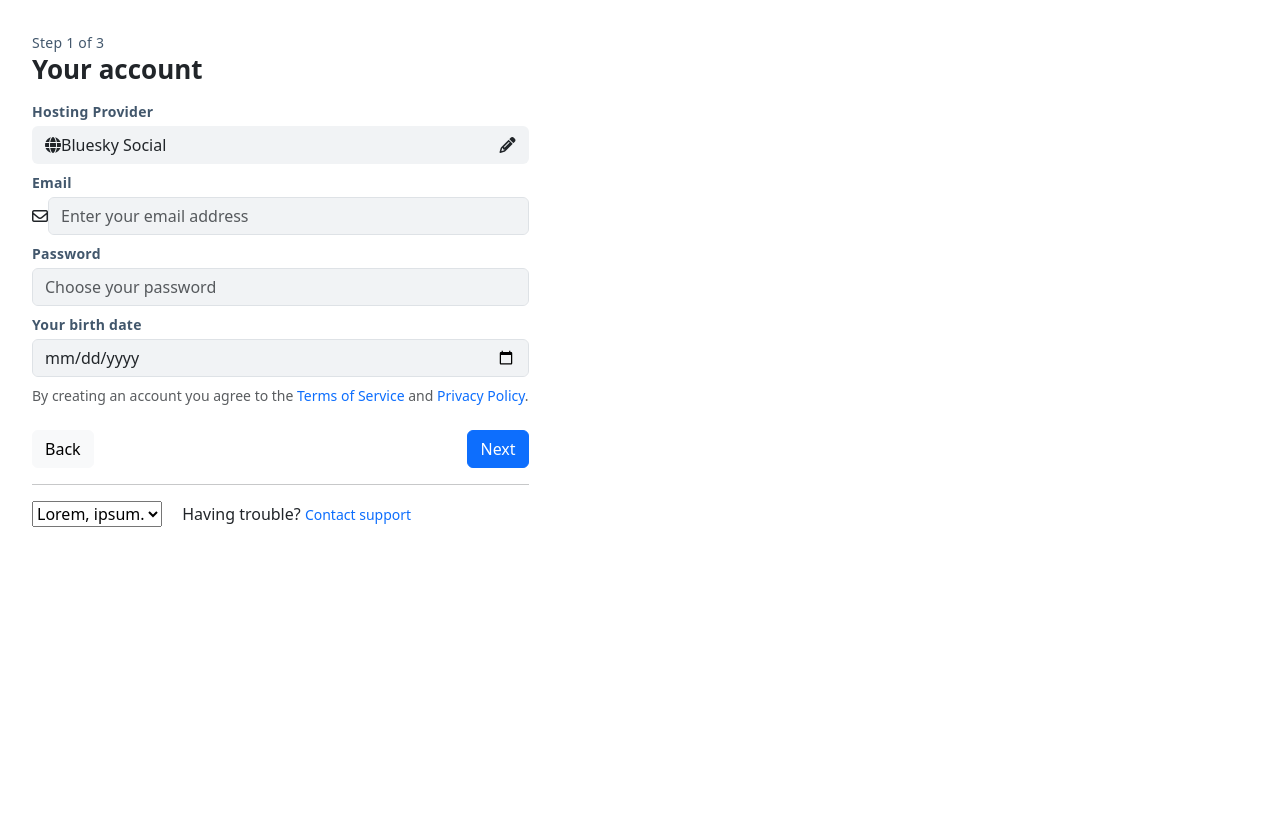
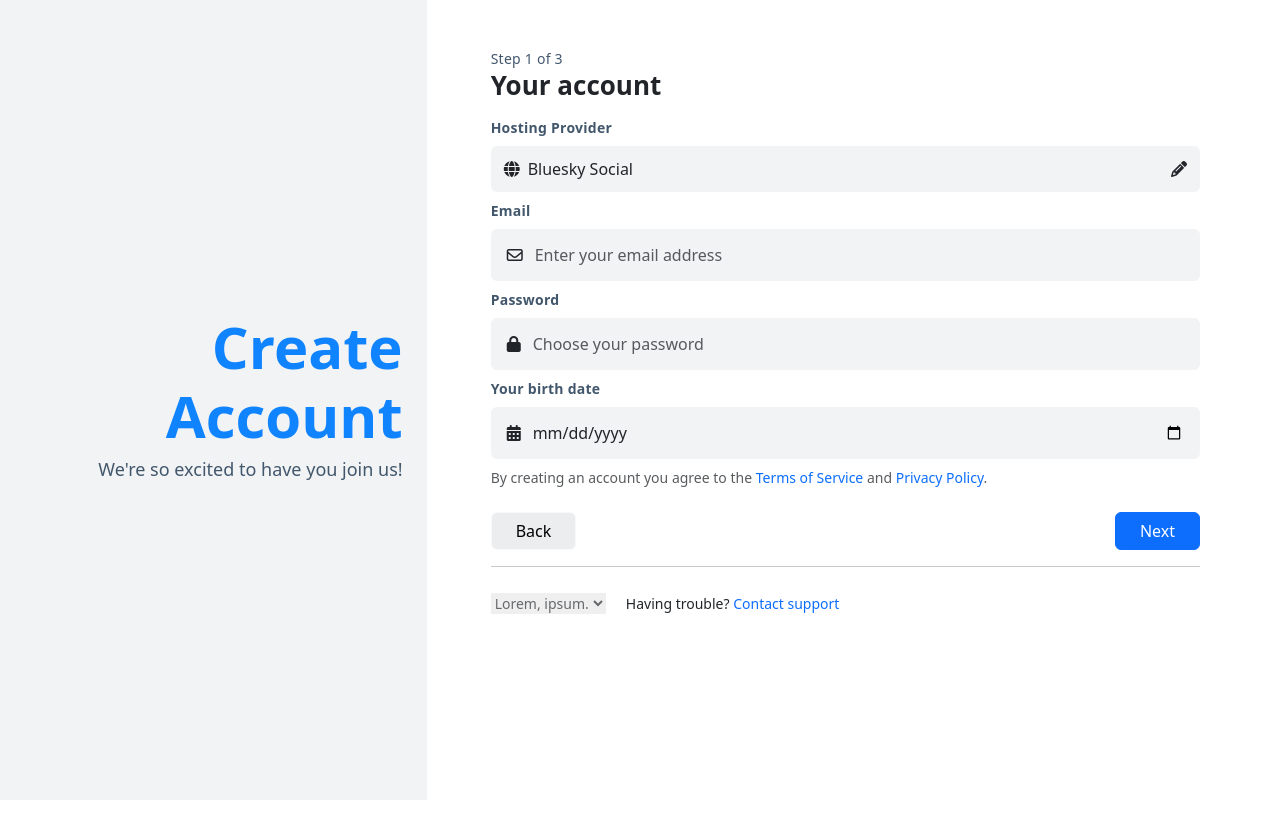
Before and after one commit to DiegoMatta01/clone-bluesky, a plain HTML site: page index.html in a window 1280 px wide. Before the commit the page ends 800 px from the top, so only its background shows below. Drawn offline with nearby package versions, Linux system fonts and the light colour scheme.

Commit message:
project finished

```diff
--- a/index.html
+++ b/index.html
@@ -1,4 +1,5 @@
-<html lang="en">
+<!-- Author: Diego Matta -->
+<html lang="pt-br">
 <head>
      <!-- Required meta tags -->
      <meta charset="utf-8">
@@ -12,30 +13,14 @@
      <link rel="stylesheet" href="styles.css">
     <title>Clone Bluesky</title>
 </head>
-<body class="d-flex">
+<body class="mb-5 d-flex w-100">
 
-    <header class="align-self-center d-none">
+    <header class="d-none flex-column justify-content-center col-md-4 d-md-flex p-md-4">
         <h1>Create Account</h1>
-        <p>We're so excited to have you join us!</p>
+        <h2>We're so excited to have you join us!</h2>
     </header>
 
-
-
-
-
-
-
-
-
-
-
-
-
-
-
-
-
-    <main class="p-4"> <!-- Main Start -->
+    <main class="p-5 flex-grow-1 flex-md-grow-0 col-md-8 pe-md-5 ps-md-3"> <!-- Main Start -->
         <div class="mb-3">
             <p class="steps">Step 1 of 3</p>
             <h2>Your account</h2>
@@ -43,39 +28,47 @@
         <div class="form-container">
             <form>
                 <div class="bluesky-social-container mb-2">
-                    <label for="bluesky-social" class="mb-1">Hosting Provider</label>
+                    <label for="bluesky-social" class="mb-2">Hosting Provider</label>
                     <button id="bluesky-social" class="btn w-100 d-flex justify-content-between align-items-center">
-                        <div class="d-flex align-items-center"><i class="fa-solid fa-globe d-inline-block align-middle"></i> Bluesky Social</div><i class="fa-solid fa-pencil"></i>
+                        <div class="d-flex align-items-center"><i class="fa-solid fa-globe d-inline-block align-middle me-2"></i> Bluesky Social</div><i class="fa-solid fa-pencil"></i>
                     </button>
                 </div>
 
                 <div class="email-container mb-2">
-                    <label for="email" class="mb-1">Email</label>
-                    <div class="d-flex">
+                    <label for="email" class="mb-2">Email</label>
+                    <div class="d-flex rounded p-1 ps-3">
                         <i class="fa-regular fa-envelope align-self-center"></i>
-                        <input type="email" class="form-control" id="email" placeholder="Enter your email address">
+                        <input type="email" class="form-control border-0" id="email" placeholder="Enter your email address">
                     </div>
                 </div>
                 <div class="password-container mb-2">
-                    <label for="password" class="mb-1">Password</label>
-                    <input type="password" class="form-control" id="password" placeholder="Choose your password">
+                    <label for="password" class="mb-2">Password</label>
+                    <div class="d-flex rounded p-1 ps-3">
+                        <i class="fa-solid fa-lock align-self-center"></i>
+                        <input type="password" class="form-control border-0" id="password" placeholder="Choose your password">
+                    </div>
                 </div>
                 <div class="birth-date-container mb-2">
-                    <label for="birth-date" class="mb-1">Your birth date</label>
-                    <input type="date" class="form-control" id="birth-date">
+                    <label for="birth-date" class="mb-2">Your birth date</label>
+                    <div class="d-flex rounded p-1 ps-3">
+                        <i class="fa-solid fa-calendar-days align-self-center"></i>
+                        <input type="date" class="form-control border-0" id="birth-date">
+                    </div>
                 </div>
 
-                <div class="form-text mb-4">By creating an account you agree to the <a href="#">Terms of Service</a> and  <a href="#">Privacy Policy</a>.</div>
+                <div class="form-text mb-4">
+                    By creating an account you agree to the <a href="#">Terms of Service</a> and <a href="#">Privacy Policy</a>.
+                </div>
 
-                <div class="d-flex justify-content-between">
-                <button class="btn btn-light">Back</button>
-                <button class="btn btn-primary">Next</button>
+                <div id="back-and-next" class="d-flex justify-content-between">
+                <button class="btn btn-light px-4">Back</button>
+                <button class="btn btn-primary px-4">Next</button>
                 </div>
             </form>
         </div>
-        <hr>
+        <hr class="mb-4">
         <div class="footer-main">
-            <select>
+            <select class="border-0">
                 <option>Lorem, ipsum.</option>
                 <option>Lorem, ipsum.</option>
                 <option>Lorem, ipsum.</option>
@@ -95,22 +88,6 @@
         </div>
     </main> <!-- Main End -->
 
-    <!-- <script>
-        const larguraTela = window.innerWidth;
-        const alturaTela = window.innerHeight;
-        console.log(`Resolução da tela: ${larguraTela} x ${alturaTela}`);
-    </script> -->
-
-
-    <!--$grid-breakpoints: (
-  xs: 0,
-  sm: 576px,
-  md: 768px,
-  lg: 992px,
-  xl: 1200px,
-  xxl: 1400px
-);-->
-
     <!-- Optional JavaScript -->
     <!-- jQuery first, then Popper.js, then Bootstrap JS -->
     <script src="https://code.jquery.com/jquery-3.3.1.slim.min.js" integrity="sha384-q8i/X+965DzO0rT7abK41JStQIAqVgRVzpbzo5smXKp4YfRvH+8abtTE1Pi6jizo" crossorigin="anonymous"></script>
--- a/styles.css
+++ b/styles.css
@@ -1,3 +1,5 @@
+/* Author: Diego Matta */
+
 /* Geral */
 
 * {
@@ -11,6 +13,8 @@
 .form-container form .password-container input,
 .form-container form .birth-date-container input {
     background-color: rgb(241, 243, 245);
+    padding-top: 10px;
+    padding-bottom: 10px;
 }
 
 a {
@@ -18,12 +22,21 @@ a {
     font-size: 14px;
 }
 
+a:hover {
+    text-decoration: underline;
+}
+
 /* overwrite bootstrap */
 .p-4 {
     padding: 2rem !important;
 }
 
+
 /* Main */
+
+body {
+    min-height: 100vh;
+}
 
 main .steps {
     font-size: 14px;
@@ -38,16 +51,76 @@ main h2 {
     font-weight: 600;
 }
 
+main .form-container form div #bluesky-social:hover {
+    transition: 0s;
+    background-color: rgb(241, 243, 245, .6);
+}
+
 main form label {
     font-size: 14px;
     letter-spacing: 0.25px;
     color: rgb(66, 87, 108);
     font-weight: 600;
-    /* margin-bottom: 8px; */ /* Pesquisar como usar margin usando o framework */
 }
 
-/* @include media-breakpoint-up(sm) { ... }
-@include media-breakpoint-up(md) { ... }
-@include media-breakpoint-up(lg) { ... }
-@include media-breakpoint-up(xl) { ... }
-@include media-breakpoint-up(xxl) { ... } */
+.email-container div,
+.password-container div,
+.birth-date-container div {
+    background-color: rgb(241, 243, 245);;
+}
+
+#back-and-next button:first-child {
+    transition: 0s;
+    background-color: #ebedee;
+}
+
+/* Footer Main */
+select {
+    font-size: 14px;
+    color: rgb(11, 15, 20, .6);
+}
+
+.footer-main p {
+    font-size: 14px;
+}
+
+
+/* MD */
+@media screen and (min-width: 768px) {
+    header {
+        display: block;
+        height: 100%;
+        background-color: #F1F3F5;
+    }
+
+    header h1 {
+        color: rgb(16, 131, 254);
+        font-size: 36px;
+        font-weight: 800;
+        text-align: right;
+    }
+
+    header h2 {
+        font-size: 18px;
+        font-weight: 500;
+        color: rgb(66, 87, 108);
+        text-align: right;
+    }
+
+    /* overwrite bootstrap */
+
+    .pe-md-5 {
+        padding-right: 5rem !important;
+    }
+
+    .ps-md-3 {
+        padding-left: 4rem !important;
+    }
+}
+
+/* LG */
+@media screen and (min-width: 992px) {
+    header h1 {
+        font-size: 58px;
+    }
+}
```
Also changed, not shown: css-bootstrap/bootstrap-grid.css.
